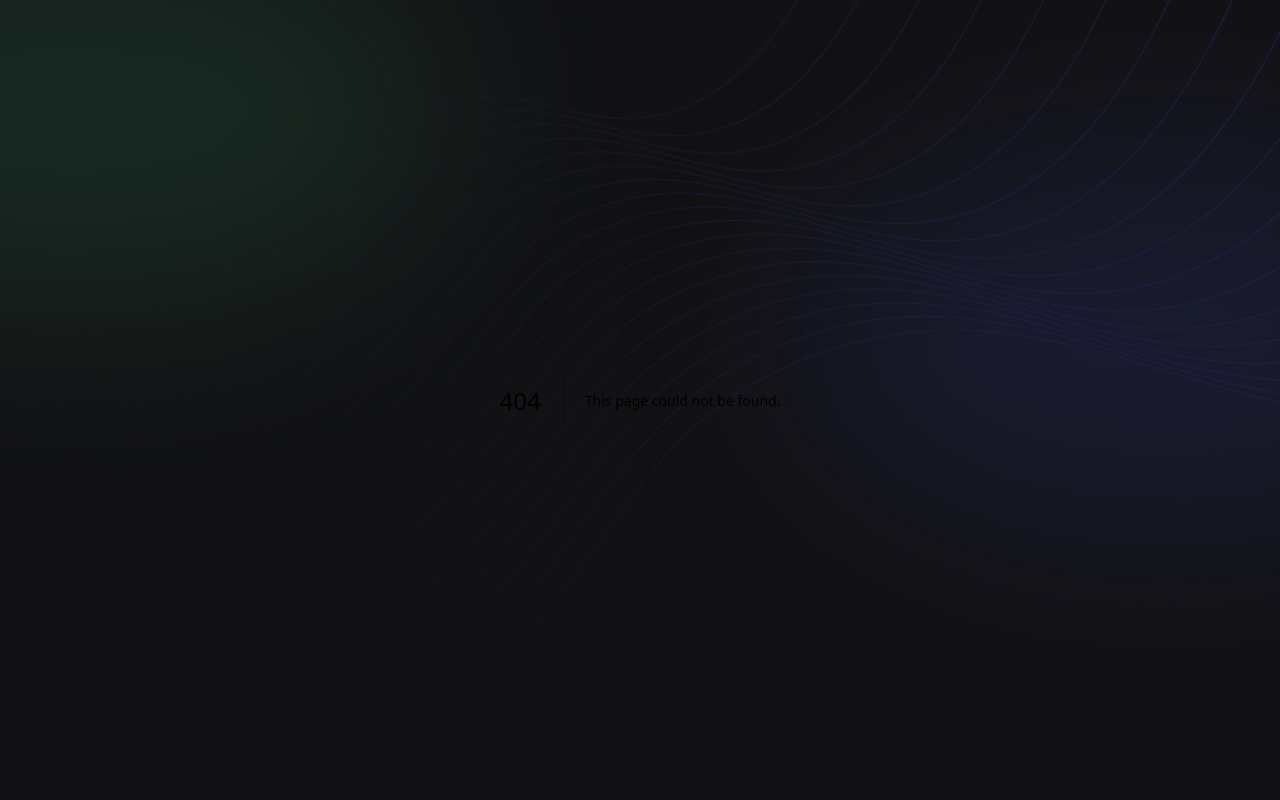
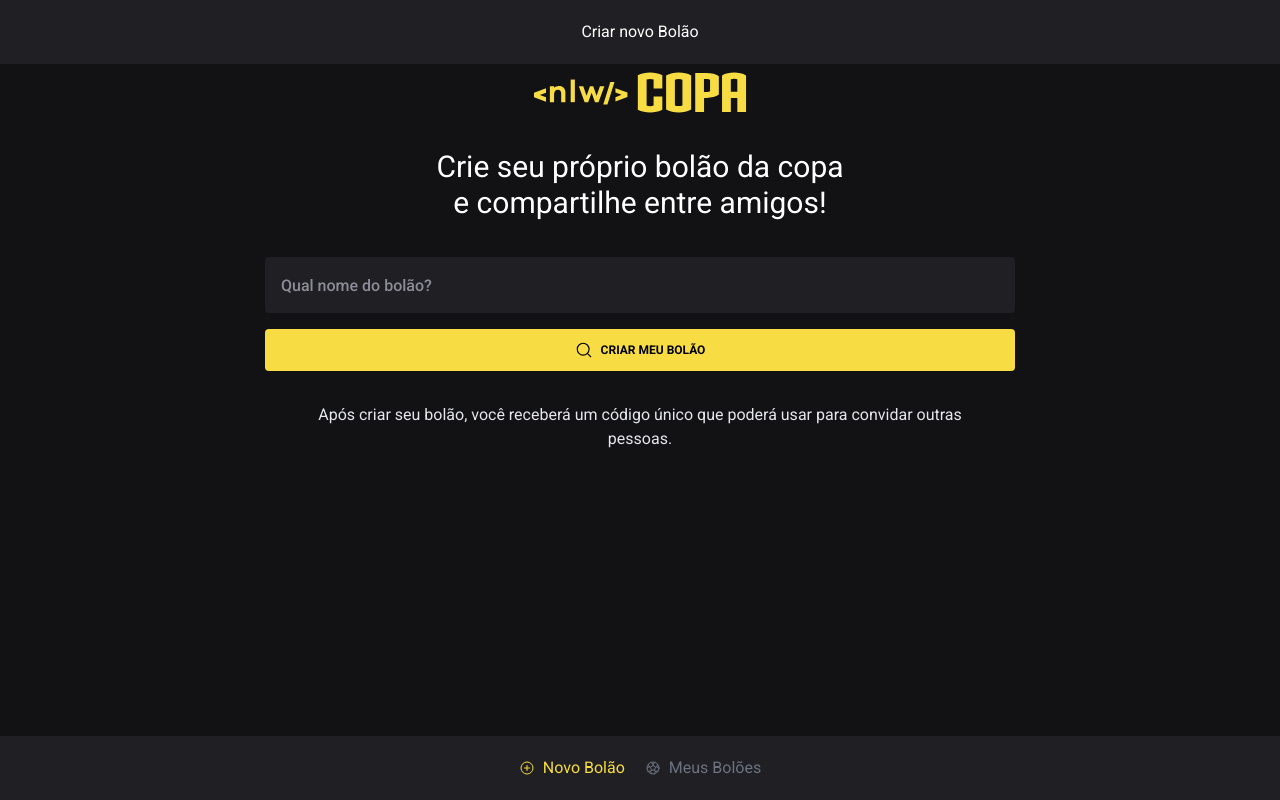
Before and after one commit to IgorSilvaZZ/nlw-copa, a Next.js app in the folder web/: page /new in a window 1280 px wide. Before the commit this address had no page. Built offline with nearby package versions, Linux system fonts and the light colour scheme; sample sign-in values are in the browser's storage.

Commit message:
Initial details page

```diff
--- a/web/package.json
+++ b/web/package.json
@@ -15,6 +15,7 @@
     "@types/react": "18.0.24",
     "@types/react-dom": "18.0.8",
     "axios": "^1.1.3",
+    "classnames": "^2.3.2",
     "next": "13.0.1",
     "phosphor-react": "^1.4.1",
     "react": "18.2.0",
--- a/web/src/components/Footer/index.tsx
+++ b/web/src/components/Footer/index.tsx
@@ -1,15 +1,36 @@
+import { useRouter } from "next/router";
 import { PlusCircle, SoccerBall } from "phosphor-react";
+import classnames from "classnames";
 
 export const Footer = () => {
+  const router = useRouter();
+
+  const routePathNameFormatter = router?.pathname.replace("/", "");
+
+  const isRouteNew = routePathNameFormatter === "new";
+  const isRoutePools = ["pools", "find", "details"].includes(
+    routePathNameFormatter
+  );
+
   return (
-    <div className='w-full fixed bottom-0 flex items-center justify-center gap-5 bg-gray-800 p-5 mt-2 text-gray-500'>
-      <button className='flex items-center gap-2'>
+    <div className='w-full fixed bottom-0 flex items-center justify-center gap-5 bg-gray-800 p-5 mt-2'>
+      <button
+        className={classnames("flex items-center gap-2", {
+          "text-gray-500": !isRouteNew,
+          "text-yellow-500": isRouteNew,
+        })}
+      >
         <PlusCircle />
-        <span>Novo Bolão</span>
+        <span onClick={() => router.push("/new")}>Novo Bolão</span>
       </button>
-      <button className=' flex items-center gap-2'>
+      <button
+        className={classnames("flex items-center gap-2", {
+          "text-gray-500": !isRoutePools,
+          "text-yellow-500": isRoutePools,
+        })}
+      >
         <SoccerBall />
-        <span>Meus Bolões</span>
+        <span onClick={() => router.push("/pools")}>Meus Bolões</span>
       </button>
     </div>
   );
--- /dev/null
+++ b/web/src/components/PoolHeader/index.tsx
@@ -0,0 +1,19 @@
+import { Participants } from "../Participants";
+
+export const PoolHeader = () => {
+  return (
+    <div className='flex justify-between items-center w-full h-20 bg-transparent border-b-2 border-b-gray-600 mb-3 p-4'>
+      <div className='flex flex-col gap-1'>
+        <span className='text-white text-base'>Bolão do Rodrigão</span>
+
+        <div className='flex gap-1'>
+          <p className='text-gray-200 text-xs'>Codigo: </p>
+
+          <p className='text-gray-200 text-xs'>JP3640</p>
+        </div>
+      </div>
+
+      {/* <Participants participants={} /> */}
+    </div>
+  );
+};
--- a/web/src/pages/Pools/index.tsx
+++ b/web/src/pages/Pools/index.tsx
@@ -73,7 +73,10 @@ export default function Pools() {
               </span>
               <br />
               ou{" "}
-              <span className='text-yellow-500 cursor-pointer transitions-colors'>
+              <span
+                className='text-yellow-500 cursor-pointer transitions-colors'
+                onClick={() => goToPage("/new")}
+              >
                 criar um novo?
               </span>
             </span>
--- /dev/null
+++ b/web/src/pages/details/index.tsx
@@ -0,0 +1,10 @@
+import { Header } from "../../components/Header";
+import { MainContent } from "../../components/MainContent";
+
+export default function Details() {
+  return (
+    <MainContent>
+      <Header title='Bolão do Rodrigão' />
+    </MainContent>
+  );
+}
--- /dev/null
+++ b/web/src/pages/new/index.tsx
@@ -0,0 +1,37 @@
+import Image from "next/image";
+
+import { Header } from "../../components/Header";
+import { MainContent } from "../../components/MainContent";
+import { SectionContent } from "../../components/SectionContent";
+import { Input } from "../../components/Input";
+import { Footer } from "../../components/Footer";
+
+import logoImg from "../../assets/logo.svg";
+import { Button } from "../../components/Button";
+
+export default function New() {
+  return (
+    <MainContent>
+      <Header title='Criar novo Bolão' />
+
+      <SectionContent>
+        <Image src={logoImg} alt='Logo NLW Copa' />
+
+        <span className='text-white text-3xl text-center my-5'>
+          Crie seu próprio bolão da copa <br /> e compartilhe entre amigos!
+        </span>
+
+        <Input placeholder='Qual nome do bolão?' />
+
+        <Button text='Criar meu bolão' />
+
+        <p className='text-gray-200 text-base text-center px-10 mt-4'>
+          Após criar seu bolão, você receberá um código único que poderá usar
+          para convidar outras pessoas.
+        </p>
+      </SectionContent>
+
+      <Footer />
+    </MainContent>
+  );
+}
```
Also changed, not shown: 1 other file (tests, documents, lock files or other folders).
